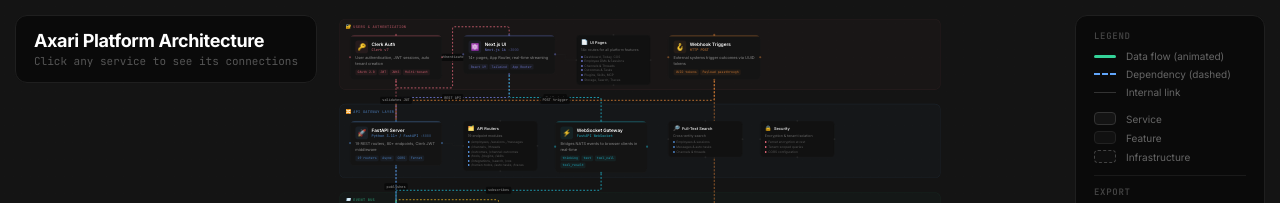
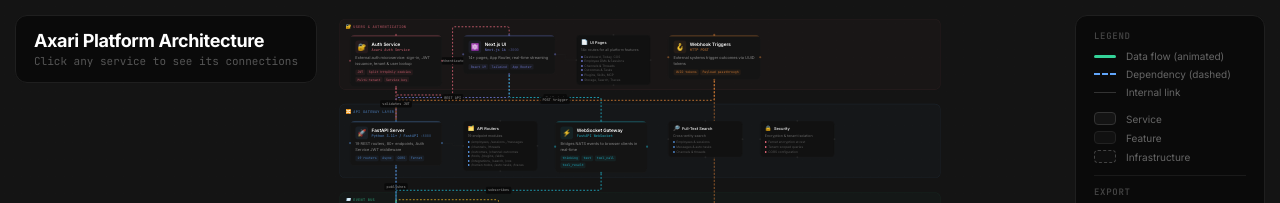
Before and after one commit to sai-axari/archetecture-axmos, a React (Vite) app: page / in a window 1280 px wide. Shown: the top 203 px of the page. Built offline with nearby package versions, Linux system fonts and the light colour scheme.

Commit message:
Replace Clerk with Auth Service to match beta branch

```diff
--- a/src/data.ts
+++ b/src/data.ts
@@ -102,16 +102,16 @@
 
 const authNodes: Node[] = [
   {
-    id: 'clerk',
+    id: 'auth-service',
     type: 'component',
     position: { x: 30, y: 45 },
     parentId: 'zone-auth',
     extent: 'parent' as const,
     data: {
-      label: 'Clerk Auth',
-      description: 'User authentication, JWT sessions, auto tenant creation',
-      icon: '🔑', tech: 'Clerk v7', color: C.rose,
-      tags: ['OAuth 2.0', 'JWT', 'JWKS', 'Multi-tenant'],
+      label: 'Auth Service',
+      description: 'External auth microservice: sign-in, JWT issuance, tenant & user lookup',
+      icon: '🔐', tech: 'Axari Auth Service', color: C.rose,
+      tags: ['JWT', 'Split httpOnly cookies', 'Multi-tenant', 'Service key'],
     },
     ...locked,
   },
@@ -172,7 +172,7 @@
     extent: 'parent' as const,
     data: {
       label: 'FastAPI Server',
-      description: '19 REST routers, 80+ endpoints, Clerk JWT middleware',
+      description: '19 REST routers, 80+ endpoints, Auth Service JWT middleware',
       icon: '🚀', tech: 'Python 3.11+ / FastAPI', port: '8000', color: C.blue,
       tags: ['19 routers', 'Async', 'CORS', 'Fernet'],
     },
@@ -654,7 +654,7 @@
 
 export const edges: Edge[] = [
   // ── Primary data flows (solid, animated, colored) ──
-  flow('f-clerk-ui',       'clerk',       'nextjs-ui',     'authenticates',  C.rose),
+  flow('f-auth-ui',        'auth-service','nextjs-ui',     'authenticates',  C.rose),
   flow('f-ui-api',         'nextjs-ui',   'fastapi',       'REST API',       C.indigo),
   flow('f-ui-ws',          'nextjs-ui',   'ws-gateway',    'WebSocket',      C.cyan),
   flow('f-api-nats',       'fastapi',     'nats',          'publishes',      C.blue),
@@ -666,7 +666,7 @@
   flow('f-webhooks-api',   'webhooks',    'fastapi',       'POST trigger',   C.orange),
 
   // ── Dependencies (dashed, colored) ──
-  dep('d-clerk-api',    'clerk',          'fastapi',       'validates JWT',     C.rose),
+  dep('d-auth-api',     'auth-service',   'fastapi',       'validates JWT',     C.rose),
   dep('d-api-pg',       'fastapi',       'postgres',       'queries',           C.blue),
   dep('d-agent-pg',     'agent-worker',  'postgres',       'persists',          C.emerald),
   dep('d-budget-agent', 'budget-engine', 'agent-worker',   'enforces budget',   C.amber,   undefined, 'right'),
```
